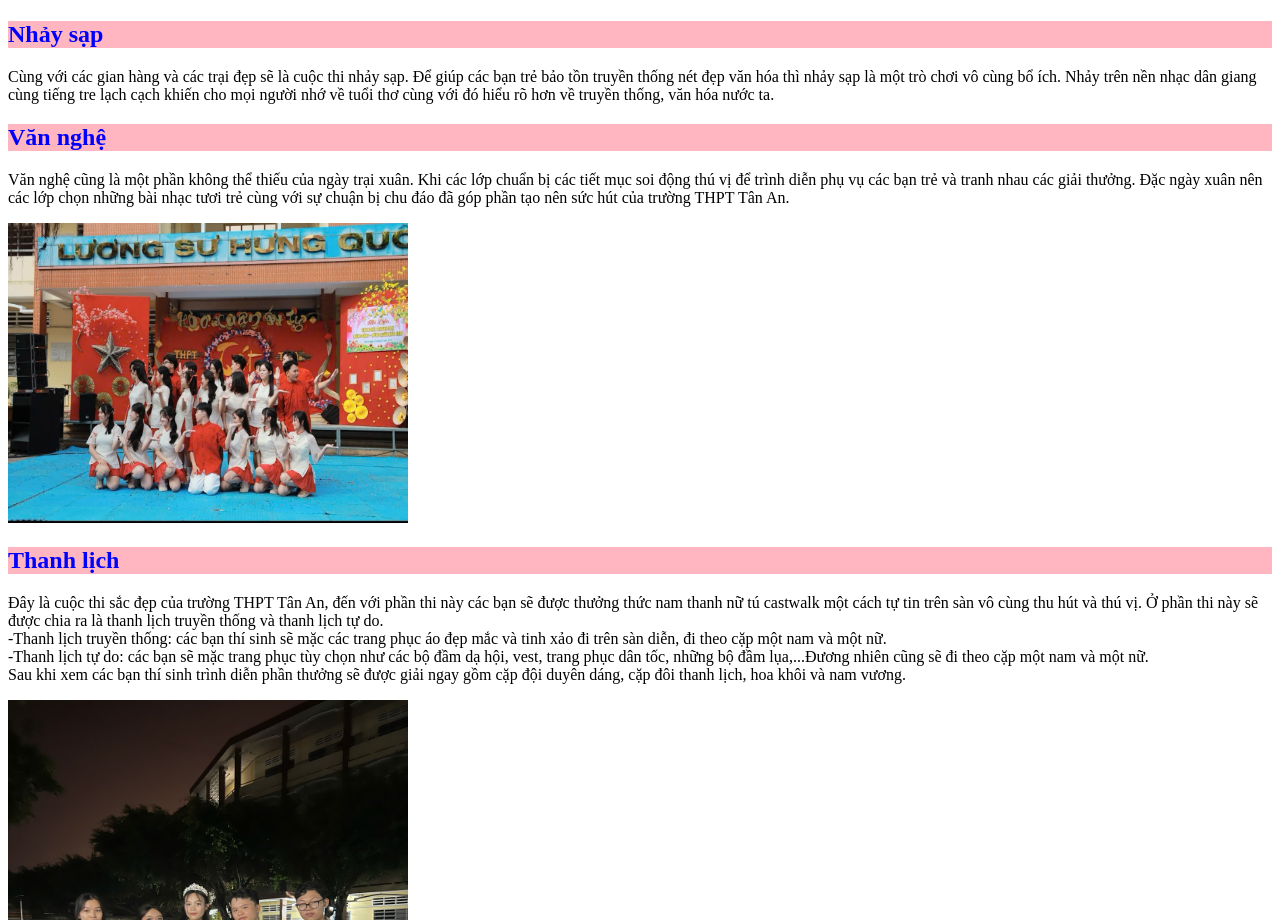
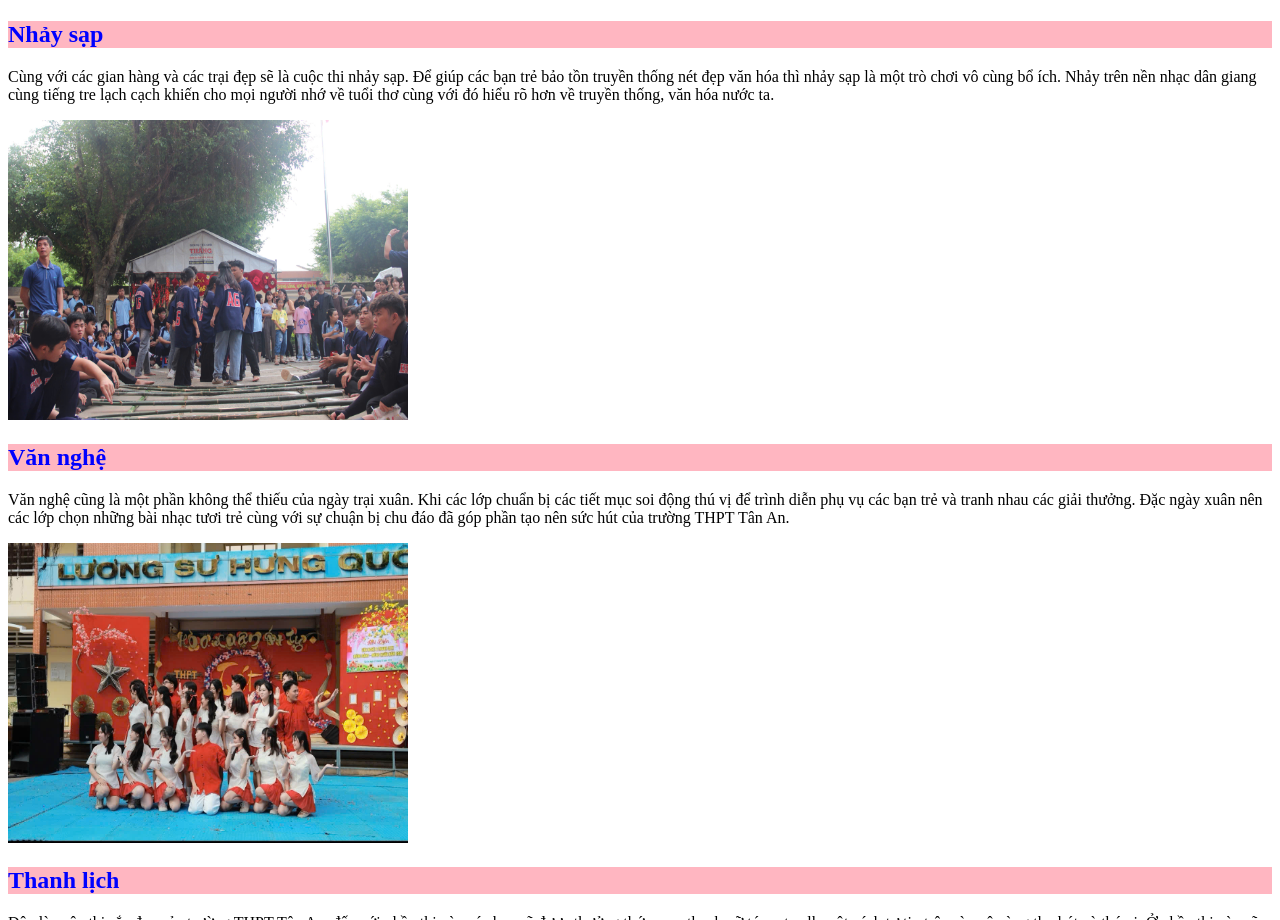
Before and after one commit to phuongyuti/mongthylan7, a plain HTML site: page index.html in a window 1280 px wide. Shown: the part 1402-2322 px from the top of the page. Drawn offline with Linux system fonts and the light colour scheme.

Commit message:
Update index.html

```diff
--- a/index.html
+++ b/index.html
@@ -68,10 +68,11 @@ h1{color:red}
 <h2 id="Lamtrai">Làm trại</h2>
 <p> Với không khí Tết trường THPT Tân An luôn tổ chức trại Xuân mỗi năm để chung vui ngày Tết. Hoạt động làm trang trí trại cũng là cách giúp các thành viên trong lớp ngắn kết lại với nhau.
 Tham gia làm trại cũng giúp các bạn học sinh sáng tạo và phát triển nhiều kĩ năng, cùng với làm trại các bạn sẽ bán một số món hàng để kím lại khoản tiền bỏ ra để làm trại. Từ đó khiên khuôn viên trường trở nên vui vẻ và vô cùng nhộn nhịp.</p>
-<p><img src="60249db89c0923577a18.jpg"width="400px" height="300px"></p>
+<p><img src="60249db89c0923577a18.jpg" width="400px" height="300px"></p>
 <h2 id="Nhaysap">Nhảy sạp</h2>
 <p>Cùng với các gian hàng và các trại đẹp sẽ là cuộc thi nhảy sạp. Để giúp các bạn trẻ bảo tồn truyền thống nét đẹp văn hóa thì nhảy sạp là một trò chơi vô cùng bổ ích.
 Nhảy trên nền nhạc dân giang cùng tiếng tre lạch cạch khiến cho mọi người nhớ về tuổi thơ cùng với đó hiểu rõ hơn về truyền thống, văn hóa nước ta.</p>
+<p><img src="7a1d4c6b-56e6-48ab-95bd-dce98d10f65c.jpg" width="400px" height="300px"></p>
 <h2 id="Vannghe"> Văn nghệ</h2>
 <p>Văn nghệ cũng là một phần không thể thiếu của ngày trại xuân. Khi các lớp chuẩn bị các tiết mục soi động thú vị để trình diễn phụ vụ các bạn trẻ và tranh nhau các giải thưởng. Đặc ngày xuân nên các lớp chọn những bài nhạc tươi trẻ cùng
 với sự chuận bị chu đáo đã góp phần tạo nên sức hút của trường THPT Tân An.</p>
```
